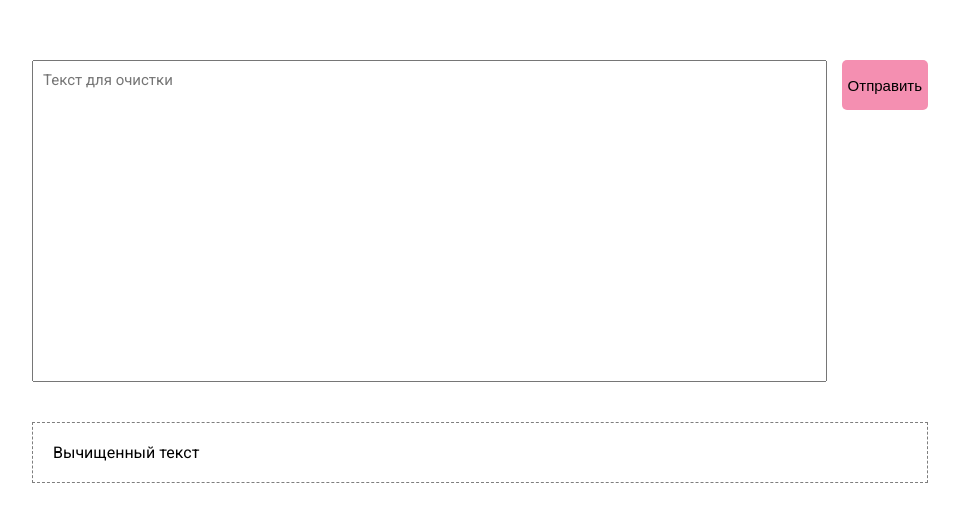
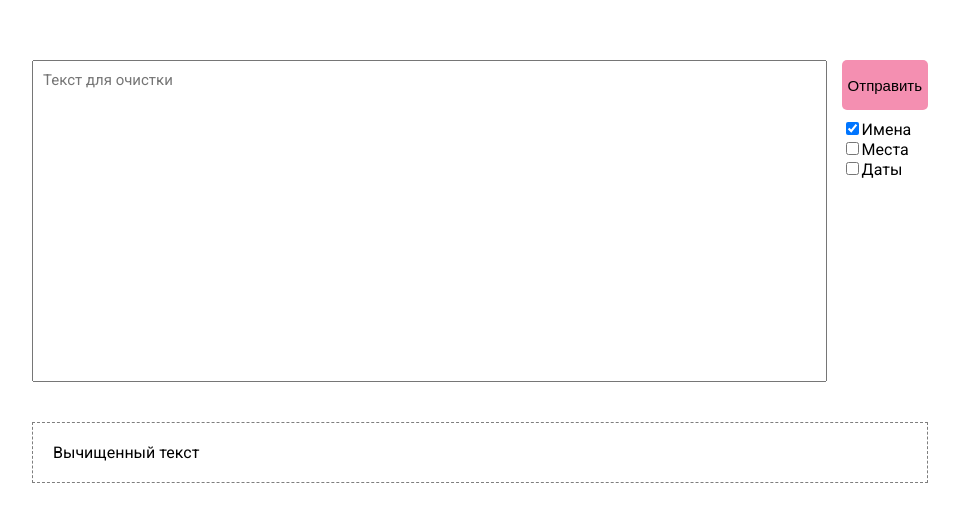
Before and after one commit to DustJoIt/anonimizer-front, a React (Create React App) app: page / in a window 1280 px wide. Shown: the top 522 px of the page, without its empty margins (160-1119 px from the left). Built offline with nearby package versions, Linux system fonts and the light colour scheme.

Commit message:
добавить выбор параметров

```diff
--- a/src/App.css
+++ b/src/App.css
@@ -9,6 +9,10 @@
 
 .PPPPPPPP {
   display: flex;
+}
+
+.Checkboxes {
+  margin-top: -10px;
 }
 
 .ToSend {
@@ -40,6 +44,10 @@ button:hover {
   background-color: #e91e63;
 }
 
+div br {
+  margin-bottom: 5px;
+}
+
 button:active {
   transform: scale(0.95);
 }
--- a/src/App.js
+++ b/src/App.js
@@ -4,6 +4,9 @@ import './App.css';
 function App() {
     const [rawText, setRawText] = React.useState('');
     const [displayedText, setDisplayedText] = React.useState('');
+    const [options, setOptions] = React.useState({
+        PER: true
+    });
 
     const callback = React.useCallback(async (entities, raw_text) => {
         const answ = await fetch('/anonymize', {
@@ -26,7 +29,19 @@ function App() {
                 <textarea placeholder="Текст для очистки"
                 onChange={(e) => {setRawText(e.target.value)}}
                 value={rawText} className="ToSend" type="text"/>
-                <button onClick={() => callback(['LOC', 'PER'], rawText)}>Отправить</button>
+                <div>
+                    <button onClick={() => callback(Object.keys(options).filter(option => options[option]), rawText)}>Отправить</button>
+                    <br/>
+                    <br/>
+                    <div className="Checkboxes">
+                        <input type="checkbox" id="PER" onChange={(e) => {setOptions(prev => ({...prev, PER: e.target.checked}))}} checked={options['PER']} />
+                        <label for="PER">Имена</label><br />
+                        <input type="checkbox" id="LOC" onChange={(e) => {setOptions(prev => ({...prev, LOC: e.target.checked}))}} checked={options['LOC']} />
+                        <label for="LOC">Места</label><br />
+                        <input type="checkbox" id="DAT" onChange={(e) => {setOptions(prev => ({...prev, DAT: e.target.checked}))}} checked={options['DAT']} />
+                        <label for="DAT">Даты</label>
+                    </div>
+                </div>
             </div>
             <div className="ToDisplay">
                 { displayedText || 'Вычищенный текст' }
```
